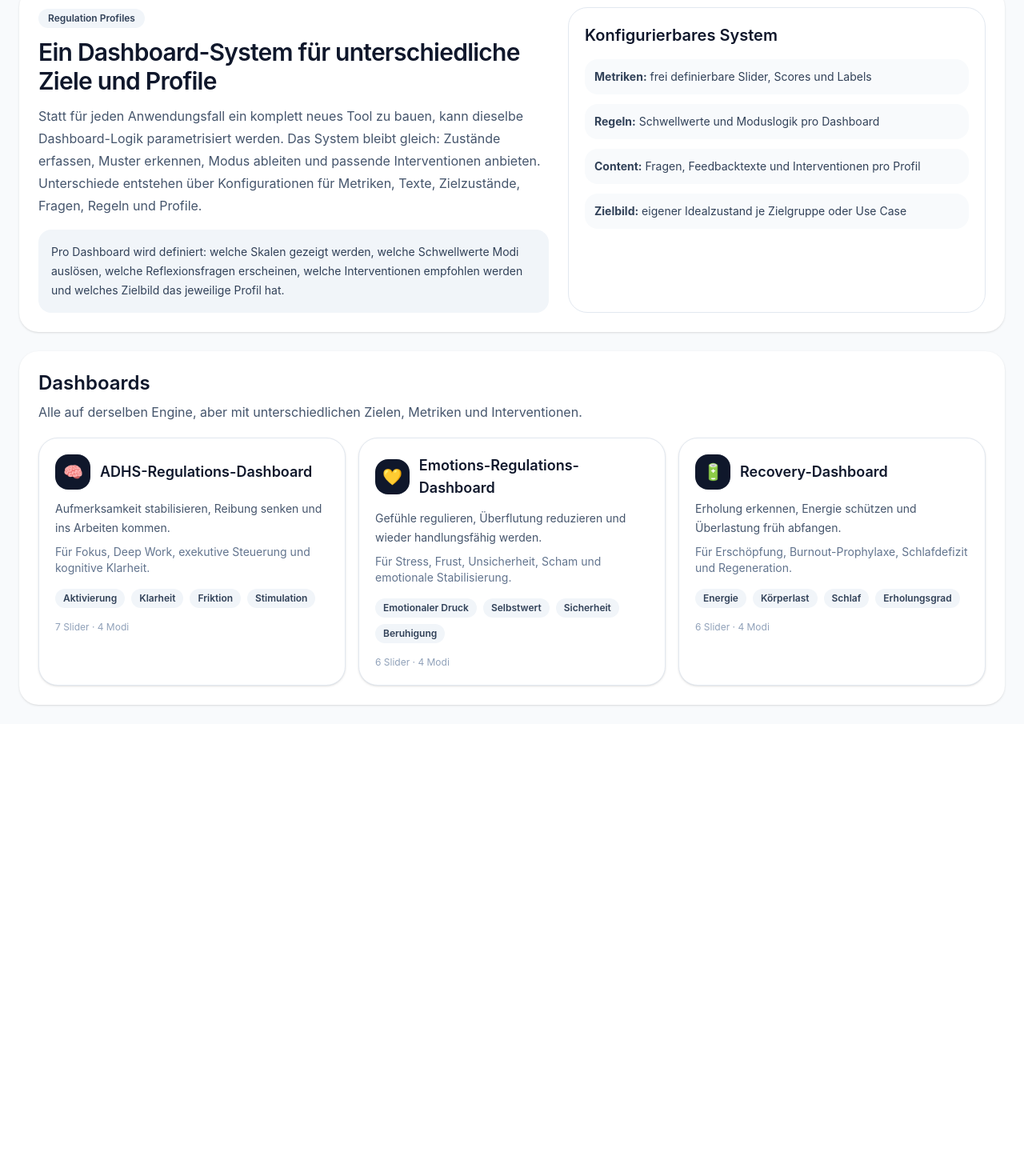
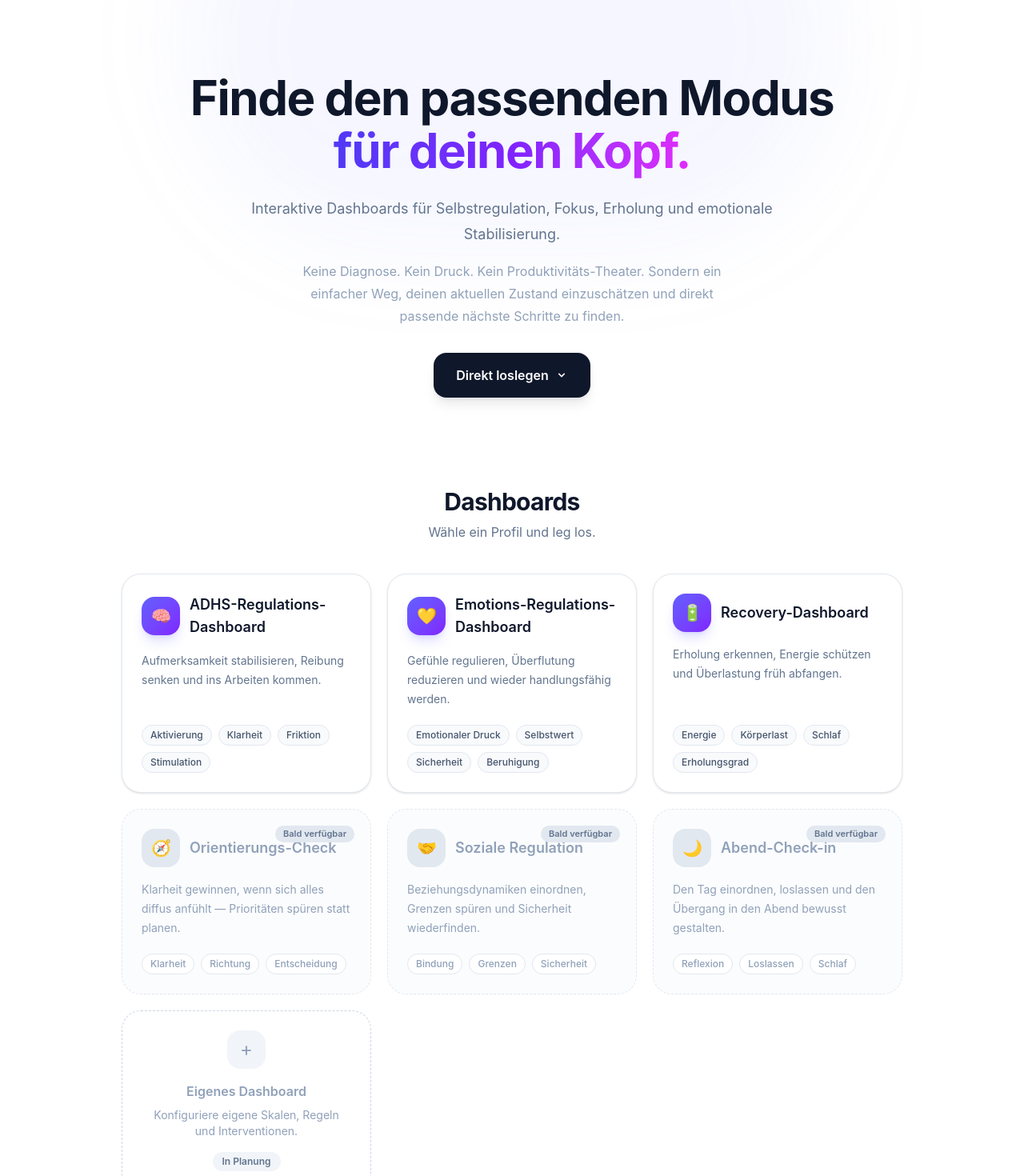
Before and after one commit to RobertMischke/self-regulation, an Angular app: page / in a window 1280 px wide. Shown: the part 39-1509 px from the top of the page at 80% size. Before the commit the page ends 944 px from the top, so only its background shows below. Built offline with nearby package versions, Linux system fonts and the light colour scheme.

Commit message:
feat: enhance home component with new placeholder cards and improved layout

```diff
--- a/src/app/pages/home/home.component.ts
+++ b/src/app/pages/home/home.component.ts
@@ -2,102 +2,187 @@ import { Component } from '@angular/core';
 import { RouterLink } from '@angular/router';
 import { DashboardConfig } from '../../models/dashboard-config';
 import { getAllDashboardConfigs } from '../../configs/dashboard-registry';
+
+interface PlaceholderCard {
+  icon: string;
+  title: string;
+  description: string;
+  tags: string[];
+  comingSoon: boolean;
+}
 
 @Component({
   selector: 'app-home',
   standalone: true,
   imports: [RouterLink],
   template: `
-    <div class="min-h-screen bg-slate-50 p-6 text-slate-900">
-      <div class="mx-auto grid max-w-7xl gap-6">
+    <div class="min-h-screen bg-white text-slate-900">
 
-        <!-- System Header -->
-        <section class="rounded-3xl bg-white p-6 shadow-sm">
-          <div class="grid gap-6 xl:grid-cols-[1.1fr_0.9fr]">
-            <div>
-              <div class="mb-3 inline-flex rounded-full bg-slate-100 px-3 py-1 text-xs font-semibold text-slate-700">
-                Regulation Profiles
-              </div>
-              <h1 class="text-3xl font-semibold tracking-tight">
-                Ein Dashboard-System f&uuml;r unterschiedliche Ziele und Profile
-              </h1>
-              <p class="mt-3 max-w-3xl leading-7 text-slate-600">
-                Statt f&uuml;r jeden Anwendungsfall ein komplett neues Tool zu bauen, kann dieselbe Dashboard-Logik
-                parametrisiert werden. Das System bleibt gleich: Zust&auml;nde erfassen, Muster erkennen, Modus ableiten
-                und passende Interventionen anbieten. Unterschiede entstehen &uuml;ber Konfigurationen f&uuml;r Metriken,
-                Texte, Zielzust&auml;nde, Fragen, Regeln und Profile.
-              </p>
-              <div class="mt-4 rounded-2xl bg-slate-100 p-4 text-sm leading-6 text-slate-700">
-                Pro Dashboard wird definiert: welche Skalen gezeigt werden, welche Schwellwerte Modi ausl&ouml;sen,
-                welche Reflexionsfragen erscheinen, welche Interventionen empfohlen werden und welches Zielbild
-                das jeweilige Profil hat.
-              </div>
-            </div>
+      <!-- Hero -->
+      <section class="relative overflow-hidden">
+        <div class="pointer-events-none absolute inset-0 bg-[radial-gradient(ellipse_at_top,_var(--tw-gradient-stops))] from-indigo-50 via-white to-white"></div>
+        <div class="pointer-events-none absolute -top-40 left-1/2 h-[500px] w-[800px] -translate-x-1/2 rounded-full bg-indigo-400/8 blur-3xl"></div>
 
-            <div class="rounded-3xl border border-slate-200 p-5">
-              <h2 class="text-xl font-semibold">Konfigurierbares System</h2>
-              <div class="mt-4 grid gap-3 text-sm text-slate-700">
-                <div class="rounded-2xl bg-slate-50 p-3">
-                  <strong>Metriken:</strong> frei definierbare Slider, Scores und Labels
-                </div>
-                <div class="rounded-2xl bg-slate-50 p-3">
-                  <strong>Regeln:</strong> Schwellwerte und Moduslogik pro Dashboard
-                </div>
-                <div class="rounded-2xl bg-slate-50 p-3">
-                  <strong>Content:</strong> Fragen, Feedbacktexte und Interventionen pro Profil
-                </div>
-                <div class="rounded-2xl bg-slate-50 p-3">
-                  <strong>Zielbild:</strong> eigener Idealzustand je Zielgruppe oder Use Case
-                </div>
-              </div>
-            </div>
-          </div>
-        </section>
+        <div class="relative mx-auto max-w-4xl px-6 pb-16 pt-28 text-center sm:pb-20 sm:pt-32">
+          <h1 class="text-balance text-4xl font-bold leading-[1.1] tracking-tight sm:text-5xl lg:text-6xl">
+            Finde den passenden Modus<br/>
+            <span class="bg-gradient-to-r from-indigo-600 via-violet-600 to-fuchsia-500 bg-clip-text text-transparent">
+              f&uuml;r deinen Kopf.
+            </span>
+          </h1>
 
-        <!-- Dashboard Selection -->
-        <section class="rounded-3xl bg-white p-6 shadow-sm">
-          <h2 class="text-2xl font-semibold">Dashboards</h2>
-          <p class="mt-2 text-slate-600">
-            Alle auf derselben Engine, aber mit unterschiedlichen Zielen, Metriken und Interventionen.
+          <p class="mx-auto mt-6 max-w-2xl text-lg leading-8 text-slate-500">
+            Interaktive Dashboards f&uuml;r Selbstregulation, Fokus, Erholung und emotionale Stabilisierung.
           </p>
 
-          <div class="mt-5 grid gap-4 md:grid-cols-2 xl:grid-cols-3">
+          <p class="mx-auto mt-4 max-w-xl text-base leading-7 text-slate-400">
+            Keine Diagnose. Kein Druck. Kein Produktivit&auml;ts-Theater.
+            Sondern ein einfacher Weg, deinen aktuellen Zustand einzusch&auml;tzen
+            und direkt passende n&auml;chste Schritte zu finden.
+          </p>
+
+          <div class="mt-8">
+            <a
+              href="#dashboards"
+              class="inline-flex items-center gap-2 rounded-2xl bg-slate-900 px-7 py-4 text-base font-semibold text-white shadow-lg shadow-slate-900/10 transition hover:bg-slate-800 hover:shadow-slate-900/20"
+            >
+              Direkt loslegen
+              <svg xmlns="http://www.w3.org/2000/svg" class="h-4 w-4" viewBox="0 0 20 20" fill="currentColor">
+                <path fill-rule="evenodd" d="M5.293 7.293a1 1 0 011.414 0L10 10.586l3.293-3.293a1 1 0 111.414 1.414l-4 4a1 1 0 01-1.414 0l-4-4a1 1 0 010-1.414z" clip-rule="evenodd"/>
+              </svg>
+            </a>
+          </div>
+        </div>
+      </section>
+
+      <!-- Dashboards (directly after hero) -->
+      <section id="dashboards" class="scroll-mt-6">
+        <div class="mx-auto max-w-5xl px-6 pb-24 pt-8">
+          <div class="mb-10 text-center">
+            <h2 class="text-2xl font-bold tracking-tight sm:text-3xl">Dashboards</h2>
+            <p class="mt-2 text-slate-500">W&auml;hle ein Profil und leg los.</p>
+          </div>
+
+          <div class="grid gap-5 sm:grid-cols-2 lg:grid-cols-3">
+
+            <!-- Live dashboards -->
             @for (config of dashboards; track config.key) {
               <a
                 [routerLink]="['/dashboard', config.key]"
-                class="group rounded-3xl border border-slate-200 bg-white p-5 shadow-sm transition hover:border-slate-900 hover:shadow-md"
+                class="group relative flex flex-col rounded-3xl border border-slate-200 bg-white p-6 shadow-sm transition hover:border-slate-300 hover:shadow-md"
               >
-                <div class="flex items-center gap-3">
-                  <div class="grid h-11 w-11 place-items-center rounded-2xl bg-slate-900 text-xl text-white">
+                <div class="mb-4 flex items-center gap-3">
+                  <div class="grid h-12 w-12 shrink-0 place-items-center rounded-2xl bg-gradient-to-br from-indigo-500 to-violet-600 text-xl text-white shadow-lg shadow-indigo-500/20">
                     {{ config.icon }}
                   </div>
                   <span class="text-lg font-semibold">{{ config.title }}</span>
                 </div>
-                <p class="mt-3 text-sm leading-6 text-slate-600">{{ config.goal }}</p>
-                <p class="mt-2 text-sm text-slate-500">{{ config.audience }}</p>
-                <div class="mt-4 flex flex-wrap gap-2">
+
+                <p class="text-sm leading-6 text-slate-500">{{ config.goal }}</p>
+
+                <div class="mt-auto flex flex-wrap gap-2 pt-5">
                   @for (metric of config.metricLabels; track metric) {
-                    <span class="rounded-full bg-slate-100 px-2.5 py-1 text-xs font-semibold text-slate-700">
+                    <span class="rounded-full border border-slate-200 bg-slate-50 px-2.5 py-1 text-xs font-medium text-slate-600">
                       {{ metric }}
                     </span>
                   }
                 </div>
-                <div class="mt-4 text-xs text-slate-400">
-                  {{ config.sliders.length }} Slider &middot;
-                  {{ configModeCount(config) }} Modi
-                </div>
+
+                <div class="absolute inset-x-6 bottom-0 h-px bg-gradient-to-r from-transparent via-indigo-500/40 to-transparent opacity-0 transition group-hover:opacity-100"></div>
               </a>
             }
+
+            <!-- Placeholder cards (coming soon) -->
+            @for (card of placeholderCards; track card.title) {
+              <div class="relative flex flex-col rounded-3xl border border-dashed border-slate-200 bg-slate-50/50 p-6">
+                <div class="mb-4 flex items-center gap-3">
+                  <div class="grid h-12 w-12 shrink-0 place-items-center rounded-2xl bg-slate-200 text-xl">
+                    {{ card.icon }}
+                  </div>
+                  <div>
+                    <span class="text-lg font-semibold text-slate-400">{{ card.title }}</span>
+                  </div>
+                </div>
+
+                <p class="text-sm leading-6 text-slate-400">{{ card.description }}</p>
+
+                <div class="mt-auto flex flex-wrap gap-2 pt-5">
+                  @for (tag of card.tags; track tag) {
+                    <span class="rounded-full border border-slate-200 bg-white px-2.5 py-1 text-xs font-medium text-slate-400">
+                      {{ tag }}
+                    </span>
+                  }
+                </div>
+
+                <span class="absolute right-5 top-5 rounded-full bg-slate-200 px-2.5 py-0.5 text-[11px] font-semibold text-slate-500">
+                  Bald verf&uuml;gbar
+                </span>
+              </div>
+            }
+
+            <!-- Create your own -->
+            <div class="flex flex-col items-center justify-center rounded-3xl border border-dashed border-slate-300 bg-white p-6 text-center">
+              <div class="grid h-12 w-12 place-items-center rounded-2xl bg-slate-100 text-2xl text-slate-400">+</div>
+              <span class="mt-4 text-base font-semibold text-slate-400">Eigenes Dashboard</span>
+              <p class="mt-2 text-sm text-slate-400">Konfiguriere eigene Skalen, Regeln und&nbsp;Interventionen.</p>
+              <span class="mt-4 rounded-full bg-slate-100 px-3 py-1 text-xs font-semibold text-slate-500">In Planung</span>
+            </div>
+
           </div>
-        </section>
+        </div>
+      </section>
 
-      </div>
+      <!-- Explainer (below dashboards) -->
+      <section class="border-t border-slate-100 bg-slate-50/60">
+        <div class="mx-auto max-w-4xl px-6 py-20">
+          <div class="grid gap-10 lg:grid-cols-[1fr_1.2fr] lg:items-center">
+            <div>
+              <h2 class="text-2xl font-bold leading-snug tracking-tight sm:text-3xl">
+                Von innerem Zustand zu konkreter
+                <span class="bg-gradient-to-r from-indigo-600 to-violet-600 bg-clip-text text-transparent">Orientierung.</span>
+              </h2>
+            </div>
+            <div class="text-base leading-7 text-slate-500">
+              <p>
+                Das Produkt hilft dir, Signale wie Aktivierung, Klarheit, Druck, Energie
+                oder Stimulation sichtbar zu machen &mdash; und daraus konkrete Hinweise,
+                Modi und kleine Interventionen abzuleiten.
+              </p>
+            </div>
+          </div>
+        </div>
+      </section>
+
     </div>
   `,
 })
 export class HomeComponent {
   readonly dashboards: DashboardConfig[] = getAllDashboardConfigs();
 
+  readonly placeholderCards: PlaceholderCard[] = [
+    {
+      icon: '\u{1F9ED}',
+      title: 'Orientierungs-Check',
+      description: 'Klarheit gewinnen, wenn sich alles diffus anf\u00FChlt \u2014 Priorit\u00E4ten sp\u00FCren statt planen.',
+      tags: ['Klarheit', 'Richtung', 'Entscheidung'],
+      comingSoon: true,
+    },
+    {
+      icon: '\u{1F91D}',
+      title: 'Soziale Regulation',
+      description: 'Beziehungsdynamiken einordnen, Grenzen sp\u00FCren und Sicherheit wiederfinden.',
+      tags: ['Bindung', 'Grenzen', 'Sicherheit'],
+      comingSoon: true,
+    },
+    {
+      icon: '\u{1F319}',
+      title: 'Abend-Check-in',
+      description: 'Den Tag einordnen, loslassen und den \u00DCbergang in den Abend bewusst gestalten.',
+      tags: ['Reflexion', 'Loslassen', 'Schlaf'],
+      comingSoon: true,
+    },
+  ];
+
   configModeCount(config: DashboardConfig): number {
     return Object.keys(config.modes).length;
   }
```
